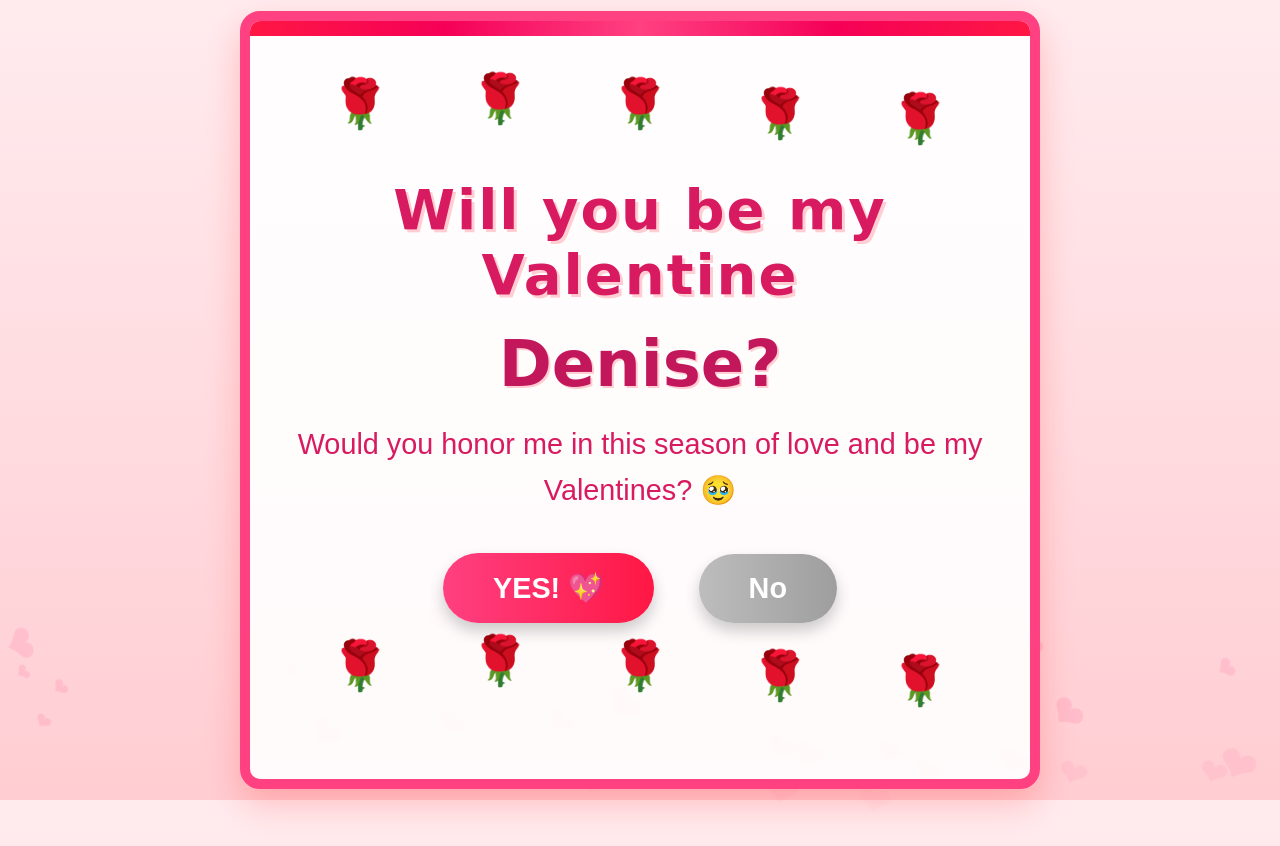
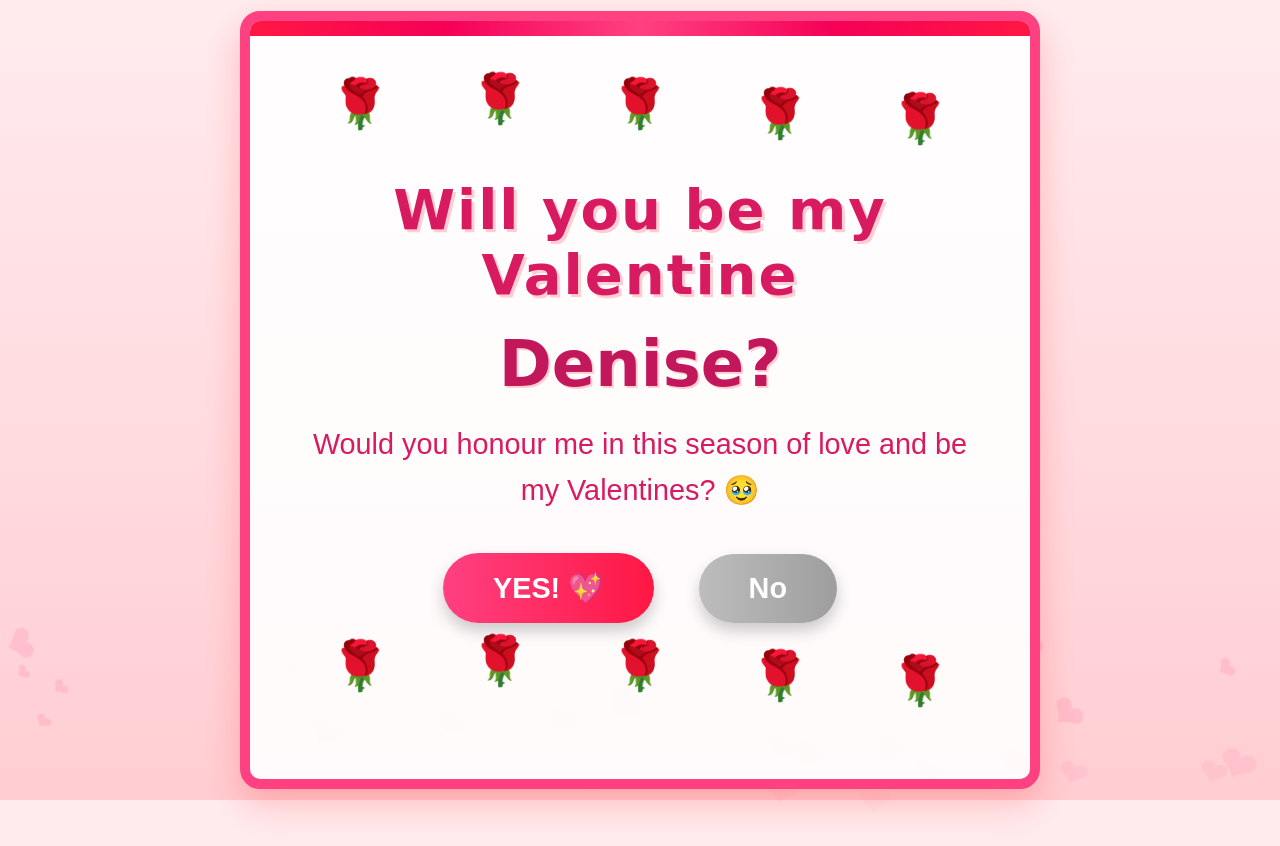
Before and after one commit to Mayembe-John/Valentines, a plain HTML site: page index.html in a window 1280 px wide. Drawn offline with Linux system fonts and the light colour scheme.

Commit message:
Correct spelling of "honor" to "honour" in Valentine's Day message

```diff
--- a/index.html
+++ b/index.html
@@ -280,7 +280,7 @@
         <span class="name">Denise?</span>
 
         <div class="message">
-            <p>Would you honor me in this season of love and be my  Valentines? 🥹</p>
+            <p>Would you honour me in this season of love and be my  Valentines? 🥹</p>
         </div>
 
         <div class="buttons">
```
